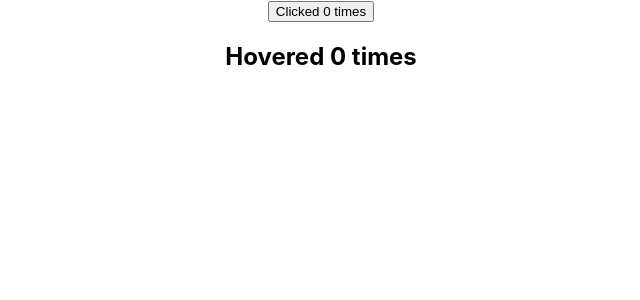
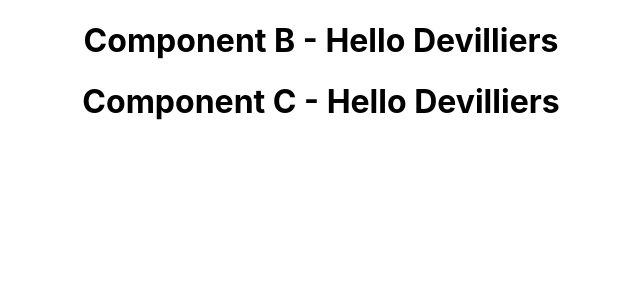
Before and after one commit to rahulak18/React-series, a React (Create React App) app in the folder ReactTutorial/my-app/: page / in a window 1280 px wide. Shown: the top 300 px of the page, without its empty margins (319-959 px from the left). Built offline with nearby package versions, Linux system fonts and the light colour scheme.

Commit message:
40 React context

```diff
--- a/ReactTutorial/my-app/src/App.js
+++ b/ReactTutorial/my-app/src/App.js
@@ -1,19 +1,13 @@
 import './App.css';
-import ClickCounter2 from './Render-Props/ClickCounter2';
-import Counter from './Render-Props/Counter';
-import HoverCounter2 from './Render-Props/HoverCounter2';
+import ComponentA from './Context/ComponentA';
+import { UserProvider } from './Context/UserContext';
 
 function App() {
   return (
     <div className="App">
-
-      <Counter
-        render={(count, incrementCount) => <ClickCounter2 count={count} incrementCount={incrementCount} />}
-      />
-
-      <Counter
-        render={(count, incrementCount) => <HoverCounter2 count={count} incrementCount={incrementCount} />}
-      />
+      <UserProvider value={'Devilliers'}>
+        <ComponentA />
+      </UserProvider>
 
     </div>
   );
--- /dev/null
+++ b/ReactTutorial/my-app/src/Context/ComponentA.js
@@ -0,0 +1,12 @@
+import React from 'react'
+import ComponentB from './ComponentB'
+
+const ComponentA = () => {
+    return (
+        <div>
+            <ComponentB />
+        </div>
+    )
+}
+
+export default ComponentA
--- /dev/null
+++ b/ReactTutorial/my-app/src/Context/ComponentB.js
@@ -0,0 +1,16 @@
+import React, { Component } from 'react'
+import ComponentC from './ComponentC'
+import UserContext from './UserContext'
+
+export default class ComponentB extends Component {
+
+    static contextType = UserContext; // works only for the class components
+    render() {
+        return (
+            <div>
+                <h1>Component B - Hello {this.context}</h1>
+                <ComponentC />
+            </div>
+        )
+    }
+}
--- /dev/null
+++ b/ReactTutorial/my-app/src/Context/ComponentC.js
@@ -0,0 +1,18 @@
+import React from 'react'
+import { UserConsumer } from './UserContext'
+
+const ComponentC = () => {
+    return (
+
+        <UserConsumer>
+            {
+                (userName) => (
+                    <h1>Component C - Hello {userName}</h1>
+                )
+            }
+        </UserConsumer>
+
+    )
+}
+
+export default ComponentC
--- /dev/null
+++ b/ReactTutorial/my-app/src/Context/UserContext.js
@@ -0,0 +1,8 @@
+import React from "react";
+
+const UserContext = React.createContext('default Value when the provider value is not specified');
+
+export const UserProvider = UserContext.Provider;
+export const UserConsumer = UserContext.Consumer;
+
+export default UserContext;
```
